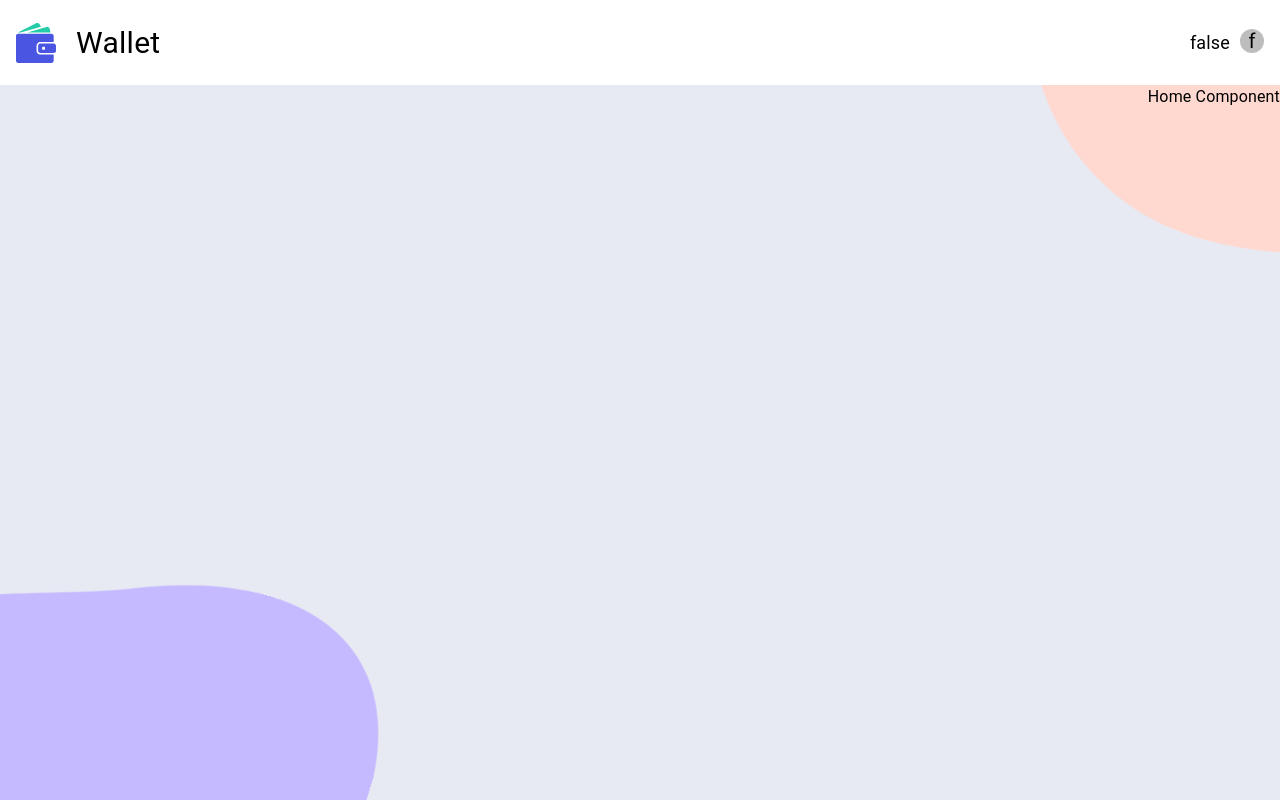
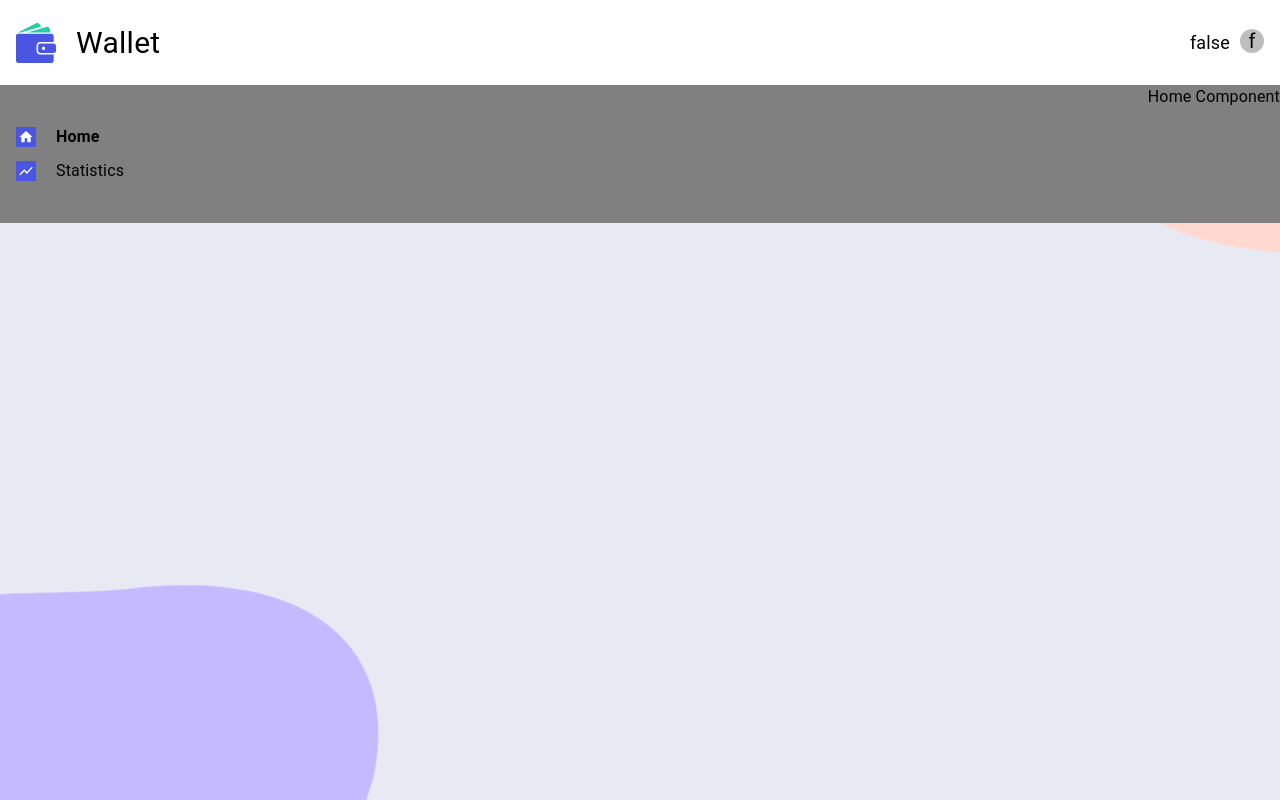
Before and after one commit to AMichalMurawski/wallet-app, a React (Create React App) app: page /wallet/home in a window 1280 px wide. Built offline with nearby package versions, Linux system fonts and the light colour scheme; the HTML template or start-up script is replaced by a standard one.

Commit message:
Home + Navigation

```diff
--- a/src/App.js
+++ b/src/App.js
@@ -10,7 +10,7 @@ const App = () => {
   return (
     <Routes>
       <Route path="/" element={<BackgroundLayout />}>
-        <Route index element={<Navigate to="home" />} />
+        <Route index element={<Navigate to="/home" />} />
         <Route path="login" element={<LoginPage />} />
         <Route path="registration" element={<RegistrationPage />} />
         <Route path="/*" element={<DashboardPage />} />
--- a/src/components/dashboard/Header.jsx
+++ b/src/components/dashboard/Header.jsx
@@ -11,6 +11,7 @@ import { useGlobal } from '../../hooks';
 import { useDispatch } from 'react-redux';
 import { setModalProfileOpen } from '../../redux/global/globalThunk';
 import { useState } from 'react';
+import { toDoAlert } from '../../devUtils/toDoAlert';
 
 export const Header = () => {
   const { isModalProfileOpen } = useGlobal();
@@ -19,11 +20,30 @@ export const Header = () => {
 
   const handleOpen = async e => {
     setAnchorEl(e.currentTarget);
+    console.log(e.currentTarget);
     dispatch(setModalProfileOpen(true));
   };
 
   const handleClose = async () => {
     dispatch(setModalProfileOpen(false));
+  };
+
+  const handleLogout = () => {
+    toDoAlert(['Log out user', 'Use ModalYesNo to check if user want log out']);
+  };
+
+  const handleProfileRoute = () => {
+    toDoAlert([
+      'Navigate to /settings/profile',
+      'where settings is layout and profile is tab',
+    ]);
+  };
+
+  const handleWalletsRoute = () => {
+    toDoAlert([
+      'Navigate to /settings/wallets',
+      'where settings is layout and wallets is tab',
+    ]);
   };
 
   return (
@@ -94,9 +114,9 @@ export const Header = () => {
           transformOrigin={{ horizontal: 'right', vertical: 'top' }}
           anchorOrigin={{ horizontal: 'right', vertical: 'bottom' }}
         >
-          <MenuItem>Profile</MenuItem>
-          <MenuItem>Wallets</MenuItem>
-          <MenuItem>Log out</MenuItem>
+          <MenuItem onClick={handleProfileRoute}>Profile</MenuItem>
+          <MenuItem onClick={handleWalletsRoute}>Wallets</MenuItem>
+          <MenuItem onClick={handleLogout}>Log out</MenuItem>
         </Menu>
       </Container>
     </Box>
--- /dev/null
+++ b/src/components/dashboard/Navigation.jsx
@@ -0,0 +1,70 @@
+import HomeIcon from '@mui/icons-material/Home';
+import ShowChartIcon from '@mui/icons-material/ShowChart';
+import AttachMoneyIcon from '@mui/icons-material/AttachMoney';
+import { Box, Link, Typography } from '@mui/material';
+import { useMediaMui } from '../../hooks';
+import { Navigate, useLocation } from 'react-router-dom';
+
+const NavLink = ({ description = null, Icon, pathTo }) => {
+  const mediaMui = useMediaMui();
+  const location = useLocation();
+
+  return (
+    <Link
+      underline="none"
+      sx={{
+        color: 'text.main',
+        display: 'flex',
+        flexDirection: 'row',
+        alignItems: 'center',
+        gap: '20px',
+      }}
+      href={pathTo}
+    >
+      <Icon
+        sx={{
+          backgroundColor: 'background.box',
+          color: 'text.alternative',
+          width: '20px',
+          height: '20px',
+          margin: 0,
+          padding: '2px',
+        }}
+      />
+      {mediaMui.tablet && (
+        <Typography
+          sx={{
+            color: 'text.main',
+            fontWeight: location.pathname.includes(pathTo) ? 700 : 400,
+          }}
+        >
+          {description}
+        </Typography>
+      )}
+    </Link>
+  );
+};
+
+export const Navigation = () => {
+  const mediaMui = useMediaMui();
+
+  return (
+    <Box
+      sx={{
+        display: 'flex',
+        flexDirection: mediaMui.tablet ? 'column' : 'row',
+        gap: '10px',
+      }}
+    >
+      <NavLink description="Home" Icon={HomeIcon} pathTo="home" />
+      <NavLink description="Statistics" Icon={ShowChartIcon} pathTo="diagram" />
+      {!mediaMui.tablet && (
+        <NavLink
+          description="Currency"
+          Icon={AttachMoneyIcon}
+          pathTo="currency"
+        />
+      )}
+    </Box>
+  );
+};
--- a/src/components/utils/SignButton.jsx
+++ b/src/components/utils/SignButton.jsx
@@ -1,20 +1,5 @@
 import { Button } from '@mui/material';
 import { Link } from 'react-router-dom';
-
-const styleButton = ({ type, linkTo }) => {
-  const style =
-    type === 'link'
-      ? {
-          component: Link,
-          to: linkTo,
-        }
-      : type === 'submit'
-      ? {
-          type: 'submit',
-        }
-      : null;
-  return { style };
-};
 
 const cssButton = type => {
   const css =
--- /dev/null
+++ b/src/devUtils/toDoAlert.js
@@ -0,0 +1,10 @@
+export const toDoAlert = txt => {
+  const prefix = 'TO DO:\n\n';
+  if (typeof txt === 'string') {
+    return window.alert(prefix + txt);
+  }
+  if (Array.isArray(txt)) {
+    return window.alert(prefix + txt.join('\n'));
+  }
+  window.alert('Wrong props in function toDoAlert()');
+};
--- a/src/index.js
+++ b/src/index.js
@@ -13,7 +13,7 @@ const root = ReactDOM.createRoot(document.getElementById('root'));
 root.render(
   <React.StrictMode>
     <Provider store={store}>
-      <BrowserRouter basename="/wallet/">
+      <BrowserRouter basename="wallet">
         <ThemeProvider theme={theme}>
           <CssBaseline />
           <App />
--- a/src/pages/DahboardPage.jsx
+++ b/src/pages/DahboardPage.jsx
@@ -3,6 +3,7 @@ import { Header } from '../components/dashboard';
 import { useMediaMui } from '../hooks';
 import { Navigate, Route, Routes } from 'react-router-dom';
 import { lazy } from 'react';
+import { Navigation } from '../components/dashboard/Navigation';
 
 const HomeTab = lazy(() => import('../components/dashboard/home/HomeTab'));
 const DiagramTab = lazy(() =>
@@ -13,24 +14,21 @@ const DahboardPage = () => {
   const mediaMui = useMediaMui();
 
   return (
-    <Box>
+    <Box sx={{ minHeight: '100%', height: '100%' }}>
       <Header />
       <Box
         sx={{
           width: '100%',
           maxWidth: '1280px',
           minWidth: '320px',
-          margin: '0 auto',
-        }}
-      >
-        <Box
-          sx={{
-            width: '100%',
-            minWidth: '100%',
           height: '100%',
           minHeight: '100%',
+          backgroundColor: 'gray',
+          margin: '0 auto',
           display: 'flex',
           flexDirection: mediaMui.desktop ? 'row-reverse' : 'column-reverse',
+          justifyContent: 'space-between',
+          alignItems: 'flex-start',
         }}
       >
         <Box component="main">
@@ -40,7 +38,13 @@ const DahboardPage = () => {
             <Route path="*" element={<Navigate to="home" />} />
           </Routes>
         </Box>
-          <Box component="aside"></Box>
+        <Box
+          component="aside"
+          sx={{
+            padding: '40px 16px',
+          }}
+        >
+          <Navigation />
         </Box>
       </Box>
     </Box>
```
Lines whose indentation alone changed are shown as unchanged.
